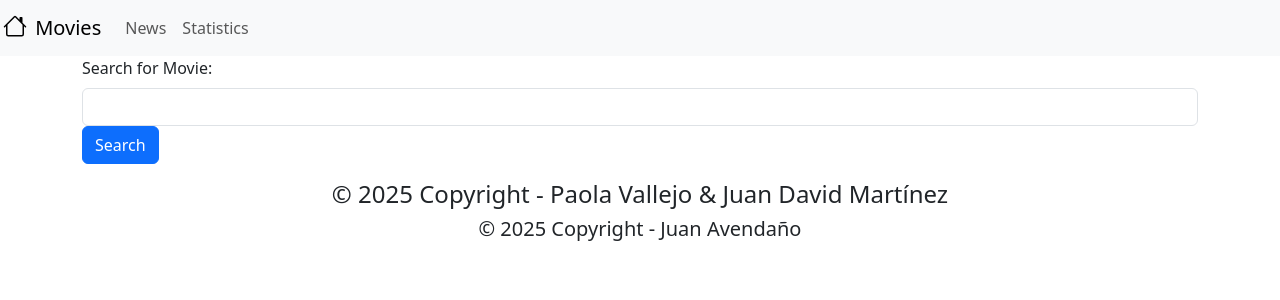
After one commit to AmazingJuan/Movies, a Django app: page /recommendations/ in a window 1280 px wide. The commit adds this page. Shown: the top 300 px of the page. Run offline with Django 5.2, Linux system fonts and the light colour scheme.

Commit message:
recommendations page

```diff
--- a/movie/templates/home.html
+++ b/movie/templates/home.html
@@ -6,7 +6,7 @@
     {% block content %}
 
     <div class="container">
-        <form action="">
+        <form>
             <div class="mb-3">
                 <label for="searchMovie" class="form-label">
                     Search for Movie:
--- /dev/null
+++ b/movie/templates/recommendation.html
@@ -0,0 +1,37 @@
+{% extends 'base.html' %}
+
+{% block content %}
+<form>
+    <div class="mb-3">
+        <label for="searchMovie" class="form-label">
+            Search for Movie:
+        </label>
+        <input type="text" class="form-control" name="searchMovie">
+        <button type="submit" class="btn btn-primary">Search</button>
+    </div>
+</form>
+<div class="row row-cols-1 row-cols-md-3 g-4">
+    {% if recommended_movie %}
+    <div v-for="movie in movies" class="col">
+        <div class="card" style="width: 18rem;">
+            <img src="{{ recommended_movie.image.url }}" class="card-img-top" alt="...">
+            <div class="card-body">
+                <h5 class="card-title fw-bold">{{ recommended_movie.title }}</h5>
+                <p class="card-text">{{ recommended_movie.description }}</p>
+                {% if recommended_movie.url %}
+                    <a href="{{ movie.url }}" class="btn btn-primary">
+                        Movie Link
+                    </a>
+                {% endif %}
+                {% if recommended_movie.genre %}
+                    <p class="card-text"><span style = "font-weight: bold;">Genre:</span> {{ movie.genre }}</p>
+                {% endif %}
+                {% if recommended_movie.year %}
+                    <p class="card-text"><span style = "font-weight: bold;">Year:</span> {{ movie.year }}</p>
+                {% endif %}
+            </div>
+          </div>
+    </div>
+    {% endif %}
+</div>
+{% endblock %}
--- a/movie/views.py
+++ b/movie/views.py
@@ -2,7 +2,10 @@ from django.shortcuts import render
 from django.db.models import Q
 from django.http import HttpResponse
 from .models import Movie
-
+from openai import OpenAI
+import numpy as np
+import os
+from dotenv import load_dotenv
 
 #nuevos imports de el workshop 2
 
@@ -101,3 +104,41 @@ def statistics_view(request):
 def signup(request):
     email = request.GET.get('email')
     return render(request, 'signup.html', {'email':email})
+
+
+
+
+def recommendation(request):
+    searchTerm = request.GET.get('searchMovie')
+    best_movie = None
+    if(searchTerm):
+        # Cargar la API Key
+        load_dotenv('api_key.env')
+        client = OpenAI(api_key=os.environ.get('openai_api_key'))
+
+
+        # Función para calcular similitud de coseno
+        def cosine_similarity(a, b):
+            return np.dot(a, b) / (np.linalg.norm(a) * np.linalg.norm(b))
+
+        # Recibir el prompt del usuario (esto se debe recibir desde el formulario de la app)
+        prompt = searchTerm
+
+        # Generar embedding del prompt
+        response = client.embeddings.create(
+            input=[prompt],
+            model="text-embedding-3-small"
+        )
+        prompt_emb = np.array(response.data[0].embedding, dtype=np.float32)
+
+        # Recorrer la base de datos y comparar
+        max_similarity = -1
+
+        for movie in Movie.objects.all():
+            movie_emb = np.frombuffer(movie.emb, dtype=np.float32)
+            similarity = cosine_similarity(prompt_emb, movie_emb)
+
+            if similarity > max_similarity:
+                max_similarity = similarity
+                best_movie = movie
+    return render(request, 'recommendation.html', {'recommended_movie':best_movie})
--- a/moviereviews/urls.py
+++ b/moviereviews/urls.py
@@ -27,6 +27,7 @@ urlpatterns = [
     path('news/', include('news.urls'), name = 'news'),
     path('statistics/', vistaMovie.statistics_view, name='statistics'),
     path('signup/', vistaMovie.signup, name = 'signup' ),
+    path('recommendations/', vistaMovie.recommendation, name = 'signup' ),
 ]
 
 urlpatterns += static(settings.MEDIA_URL, document_root = settings.MEDIA_ROOT)
```
